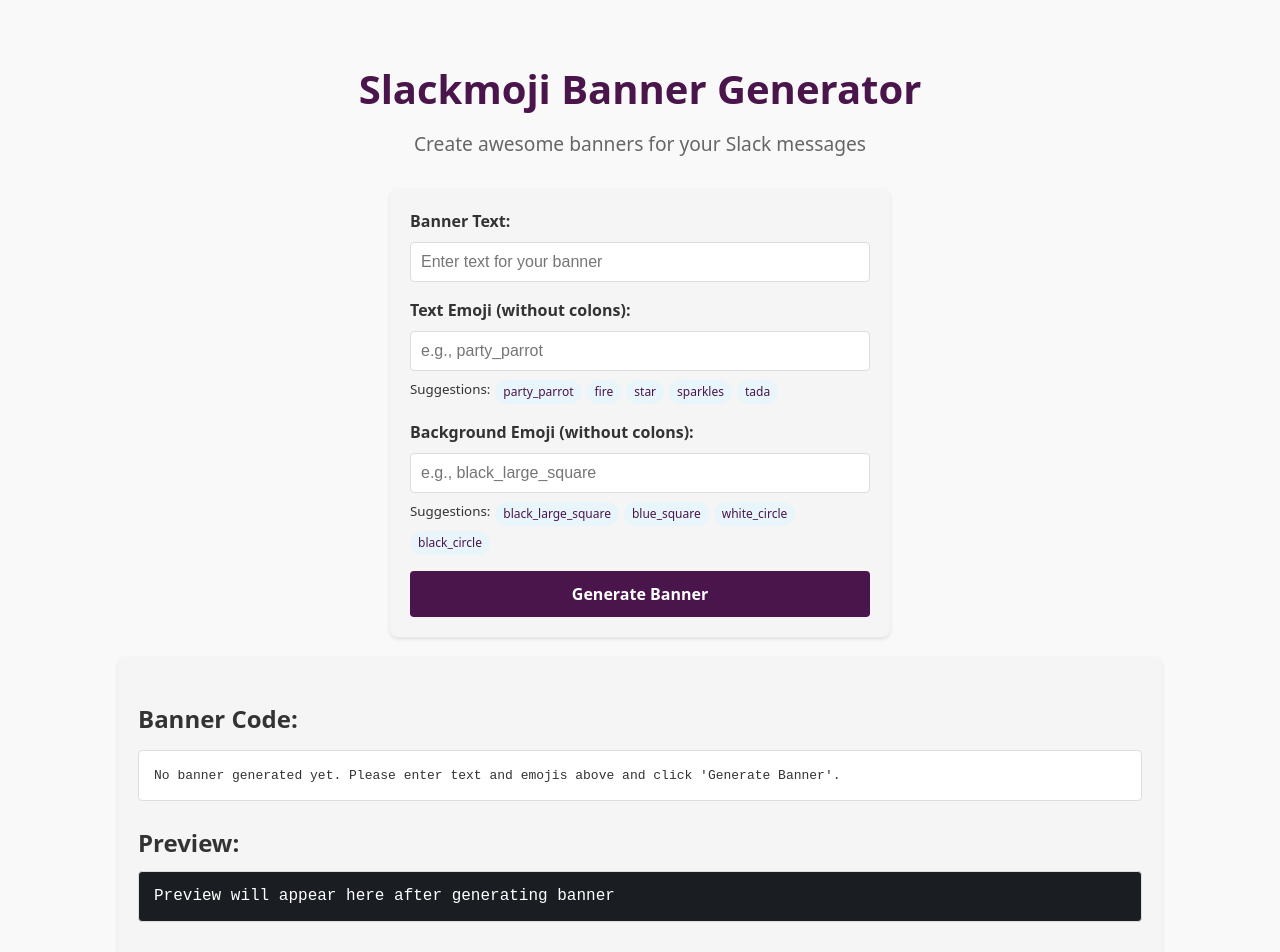
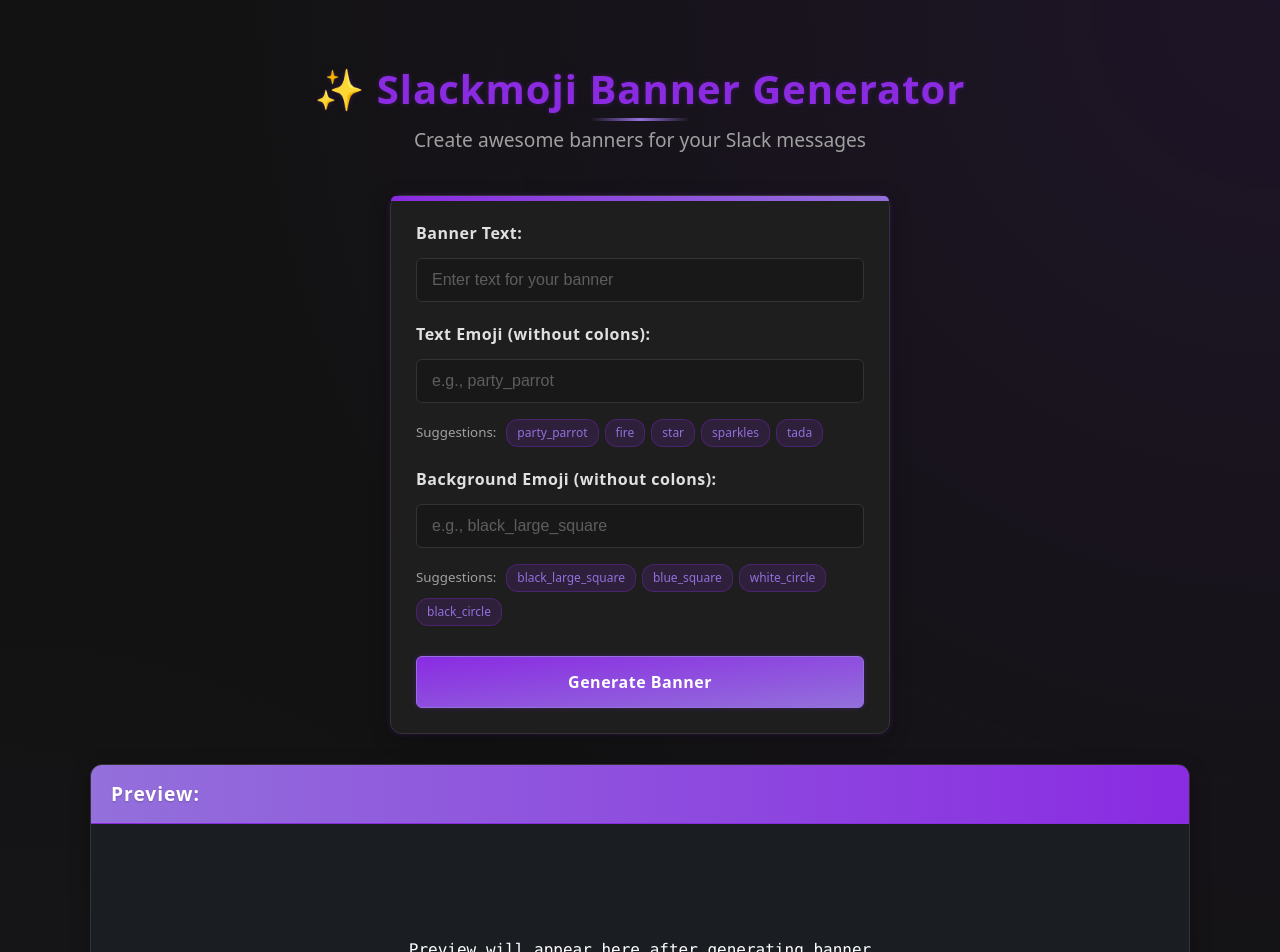
Before and after one commit to alexdobrenen/slack-banner-generator, a React (Vite) app: page / in a window 1280 px wide. Shown: the top 952 px of the page. Built offline with nearby package versions, Linux system fonts and the light colour scheme.

Commit message:
switched to dark mode and resized output sections

```diff
--- a/src/App.tsx
+++ b/src/App.tsx
@@ -12,17 +12,33 @@
 
 const Header = styled.header`
   text-align: center;
-  margin-bottom: 30px;
+  margin-bottom: 40px;
+  position: relative;
 `;
 
 const Title = styled.h1`
-  color: #4a154b;
-  margin-bottom: 10px;
+  color: var(--color-accent-primary);
+  margin-bottom: 15px;
+  text-shadow: var(--glow-small);
+  letter-spacing: 1px;
+  position: relative;
+
+  &::after {
+    content: '';
+    position: absolute;
+    bottom: -10px;
+    left: 50%;
+    transform: translateX(-50%);
+    width: 100px;
+    height: 3px;
+    background: linear-gradient(to right, transparent, var(--color-accent-secondary), transparent);
+  }
 `;
 
 const Subtitle = styled.p`
   font-size: 1.2rem;
-  color: #666;
+  color: var(--color-text-secondary);
+  margin-top: 15px;
 `;
 
 function App() {
@@ -95,7 +111,7 @@
   return (
     <AppContainer>
       <Header>
-        <Title>Slackmoji Banner Generator</Title>
+        <Title>✨ Slackmoji Banner Generator</Title>
         <Subtitle>Create awesome banners for your Slack messages</Subtitle>
       </Header>
 
--- a/src/components/BannerDisplay.tsx
+++ b/src/components/BannerDisplay.tsx
@@ -8,54 +8,76 @@
 }
 
 const DisplayContainer = styled.div`
-  margin: 20px auto;
-  padding: 20px;
-  background-color: #f5f5f5;
-  border-radius: 8px;
-  box-shadow: 0 2px 4px rgba(0, 0, 0, 0.1);
-  max-width: 90%;
+  margin: 30px auto;
+  padding: 0;
+  max-width: 1100px;
+  width: 98%;
+  display: flex;
+  flex-direction: column;
+  gap: 30px;
+  position: relative;
 `;
 
 const Section = styled.div`
-  margin-bottom: 20px;
+  position: relative;
+  background-color: var(--color-bg-secondary);
+  border-radius: 12px;
+  border: 1px solid var(--color-border);
+  box-shadow: 0 5px 20px rgba(0, 0, 0, 0.3);
+  overflow: hidden;
+  display: flex;
+  flex-direction: column;
+  height: 100%;
 `;
 
 const Heading = styled.h3`
-  margin-bottom: 10px;
-  font-weight: bold;
+  margin: 0;
+  padding: 15px 20px;
+  font-weight: 600;
+  font-size: 1.2rem;
+  color: white;
+  background: linear-gradient(to right, var(--color-accent-primary), var(--color-accent-secondary));
+  border-bottom: 1px solid var(--color-accent-primary);
+  letter-spacing: 1px;
+  text-shadow: 0 1px 2px rgba(0, 0, 0, 0.2);
 `;
 
 const BannerCode = styled.pre`
-  background-color: #ffffff;
-  padding: 15px;
-  border-radius: 4px;
+  flex: 1;
+  background-color: rgba(0, 0, 0, 0.2);
+  padding: 20px;
+  margin: 0;
   white-space: pre-wrap;
   word-break: break-word;
-  border: 1px solid #ddd;
-  font-family: monospace;
+  font-family: 'Fira Code', 'Consolas', monospace;
   overflow-x: auto;
+  color: var(--color-text-primary);
+  line-height: 1.5;
+  font-size: 14px;
+  border-radius: 0;
 `;
 
-const PreviewHeading = styled.h3`
-  margin-bottom: 10px;
-  font-weight: bold;
+const PreviewHeading = styled(Heading)`
+  background: linear-gradient(to right, var(--color-accent-secondary), var(--color-accent-primary));
 `;
 
 const PreviewContainer = styled.div`
+  flex: 1;
   background-color: #1a1d21; /* Slack dark mode color */
-  padding: 15px;
-  border-radius: 4px;
-  border: 1px solid #ddd;
+  padding: 30px 20px;
   overflow-x: auto;
+  display: flex;
+  align-items: center;
+  justify-content: center;
+  min-height: 250px; /* Ensure a good size for the preview */
 `;
 
 const PreviewText = styled.pre`
-  font-family: monospace;
+  font-family: 'Fira Code', 'Consolas', monospace;
   white-space: pre-wrap;
   margin: 0;
   font-size: 16px;
   line-height: 1.2;
-  letter-spacing: 0;
   color: white;
 
   /* Ensure lines maintain structure */
@@ -71,25 +93,23 @@
     display: inline-flex;
     justify-content: center;
     align-items: center;
-    font-size: 1.2em;
+    font-size: 1.4em;
     width: 1em;
     text-align: center;
+    filter: drop-shadow(0 0 2px rgba(255, 255, 255, 0.5));
   }
 `;
 
+const ButtonContainer = styled.div`
+  padding: 15px 20px;
+  border-top: 1px solid var(--color-border);
+  background-color: rgba(0, 0, 0, 0.1);
+  text-align: right;
+`;
+
 const Button = styled.button`
-  padding: 10px 20px;
-  background-color: #4a154b;
-  color: white;
-  border: none;
-  border-radius: 4px;
-  font-size: 16px;
-  font-weight: bold;
-  cursor: pointer;
-  transition: background-color 0.3s;
-
-  &:hover {
-    background-color: #611f69;
+  &:active {
+    transform: translateY(2px);
   }
 `;
 
@@ -135,12 +155,6 @@
   return (
     <DisplayContainer>
       <Section>
-        <Heading>Banner Code:</Heading>
-        <BannerCode>{displayBanner}</BannerCode>
-        {banner && <Button onClick={onCopyToClipboard}>Copy to Clipboard</Button>}
-      </Section>
-
-      <Section>
         <PreviewHeading>Preview:</PreviewHeading>
         <PreviewContainer>
           <PreviewText>
@@ -148,6 +162,16 @@
           </PreviewText>
         </PreviewContainer>
       </Section>
+
+      <Section>
+        <Heading>Banner Code:</Heading>
+        <BannerCode>{displayBanner}</BannerCode>
+        {banner && (
+          <ButtonContainer>
+            <Button onClick={onCopyToClipboard}>Copy to Clipboard</Button>
+          </ButtonContainer>
+        )}
+      </Section>
     </DisplayContainer>
   );
 };
--- a/src/components/BannerForm.tsx
+++ b/src/components/BannerForm.tsx
@@ -9,69 +9,99 @@
 const FormContainer = styled.form`
   display: flex;
   flex-direction: column;
-  gap: 16px;
+  gap: 20px;
   max-width: 500px;
-  margin: 0 auto;
-  padding: 20px;
-  background-color: #f5f5f5;
-  border-radius: 8px;
-  box-shadow: 0 2px 4px rgba(0, 0, 0, 0.1);
+  margin: 0 auto 30px;
+  padding: 25px;
+  background-color: var(--color-bg-secondary);
+  border-radius: 12px;
+  border: 1px solid var(--color-border);
+  box-shadow: 0 5px 20px rgba(0, 0, 0, 0.3), var(--glow-small);
+  position: relative;
+
+  &::before {
+    content: '';
+    position: absolute;
+    top: 0;
+    left: 0;
+    right: 0;
+    height: 5px;
+    background: linear-gradient(to right, var(--color-accent-primary), var(--color-accent-secondary));
+    border-radius: 12px 12px 0 0;
+  }
 `;
 
 const FormGroup = styled.div`
   display: flex;
   flex-direction: column;
-  gap: 4px;
+  gap: 8px;
 `;
 
 const Label = styled.label`
-  font-weight: bold;
+  font-weight: 600;
   margin-bottom: 5px;
+  color: var(--color-text-primary);
+  letter-spacing: 0.5px;
 `;
 
 const Input = styled.input`
-  padding: 10px;
-  border: 1px solid #ddd;
-  border-radius: 4px;
+  padding: 12px 15px;
+  background-color: rgba(0, 0, 0, 0.2);
+  border: 1px solid var(--color-border);
+  border-radius: 6px;
   font-size: 16px;
+  color: var(--color-text-primary);
+  transition: all 0.3s ease;
+
+  &:focus {
+    border-color: var(--color-accent-secondary);
+    box-shadow: var(--glow-small);
+    outline: none;
+  }
+
+  &::placeholder {
+    color: rgba(255, 255, 255, 0.3);
+  }
 `;
 
 const SuggestionWrapper = styled.div`
-  margin-top: 5px;
+  margin-top: 8px;
   display: flex;
   flex-wrap: wrap;
-  gap: 5px;
+  gap: 6px;
+  align-items: center;
+
+  small {
+    color: var(--color-text-secondary);
+    margin-right: 4px;
+  }
 `;
 
 const SuggestionTag = styled.span`
   display: inline-block;
-  background-color: #E8F5FA;
-  color: #4a154b;
-  padding: 3px 8px;
+  background-color: rgba(138, 43, 226, 0.15);
+  color: var(--color-accent-secondary);
+  padding: 4px 10px;
   border-radius: 12px;
   font-size: 12px;
+  font-weight: 500;
   cursor: pointer;
   user-select: none;
+  border: 1px solid rgba(138, 43, 226, 0.3);
+  transition: all 0.2s ease;
 
   &:hover {
-    background-color: #D1E8F5;
+    background-color: rgba(138, 43, 226, 0.25);
+    border-color: var(--color-accent-secondary);
+    box-shadow: var(--glow-small);
+    transform: translateY(-1px);
   }
 `;
 
 const Button = styled.button`
-  padding: 12px;
-  background-color: #4a154b;
-  color: white;
-  border: none;
-  border-radius: 4px;
+  padding: 14px;
+  margin-top: 10px;
   font-size: 16px;
-  font-weight: bold;
-  cursor: pointer;
-  transition: background-color 0.3s;
-
-  &:hover {
-    background-color: #611f69;
-  }
 `;
 
 const BannerForm: React.FC<BannerFormProps> = ({ onGenerate }) => {
--- a/src/index.css
+++ b/src/index.css
@@ -1,9 +1,24 @@
 :root {
+  /* Dark mode colors with purple accent */
+  --color-bg-primary: #121212;
+  --color-bg-secondary: #1e1e1e;
+  --color-text-primary: #e0e0e0;
+  --color-text-secondary: #a0a0a0;
+  --color-accent-primary: #8a2be2; /* BlueViolet */
+  --color-accent-secondary: #9370db; /* Medium Purple */
+  --color-accent-hover: #b19cd9; /* Light medium purple */
+  --color-border: #333333;
+
+  /* Glow effects */
+  --glow-small: 0 0 5px rgba(138, 43, 226, 0.3);
+  --glow-medium: 0 0 15px rgba(138, 43, 226, 0.4);
+  --glow-large: 0 0 25px rgba(138, 43, 226, 0.5);
+
   font-family: system-ui, Avenir, Helvetica, Arial, sans-serif;
   line-height: 1.5;
   font-weight: 400;
-  color: #333333;
-  background-color: #f9f9f9;
+  color: var(--color-text-primary);
+  background-color: var(--color-bg-primary);
   font-synthesis: none;
   text-rendering: optimizeLegibility;
   -webkit-font-smoothing: antialiased;
@@ -12,13 +27,44 @@
 
 * {
   box-sizing: border-box;
+  transition: background-color 0.3s, color 0.3s, border-color 0.3s, box-shadow 0.3s;
 }
 
 body {
   margin: 0;
   padding: 0;
   min-height: 100vh;
-  background-color: #f9f9f9;
+  background-color: var(--color-bg-primary);
+  background-image:
+    radial-gradient(circle at top right, rgba(138, 43, 226, 0.1), transparent 60%),
+    radial-gradient(circle at bottom left, rgba(147, 112, 219, 0.05), transparent 40%);
+  position: relative;
+  overflow-x: hidden;
+}
+
+body::before {
+  content: '';
+  position: fixed;
+  top: -50vh;
+  right: -50vh;
+  width: 100vh;
+  height: 100vh;
+  border-radius: 50%;
+  background: linear-gradient(rgba(138, 43, 226, 0.03), rgba(138, 43, 226, 0.01));
+  z-index: -1;
+  filter: blur(40px);
+  animation: pulse 15s infinite alternate;
+}
+
+@keyframes pulse {
+  0% {
+    opacity: 0.5;
+    transform: scale(1);
+  }
+  100% {
+    opacity: 0.8;
+    transform: scale(1.2);
+  }
 }
 
 h1 {
@@ -35,25 +81,35 @@
 }
 
 button {
-  border-radius: 4px;
-  border: none;
+  border-radius: 6px;
+  border: 1px solid var(--color-accent-secondary);
   padding: 10px 20px;
   font-size: 1rem;
-  font-weight: 500;
+  font-weight: 600;
   font-family: inherit;
-  background-color: #4a154b;
+  background-color: var(--color-accent-primary);
+  background-image: linear-gradient(to bottom right, var(--color-accent-primary), var(--color-accent-secondary));
   color: white;
   cursor: pointer;
-  transition: background-color 0.3s;
+  box-shadow: var(--glow-small);
+  transition: all 0.3s ease;
+  letter-spacing: 0.5px;
 }
 
 button:hover {
-  background-color: #611f69;
+  background-image: linear-gradient(to bottom right, var(--color-accent-secondary), var(--color-accent-primary));
+  box-shadow: var(--glow-medium);
+  transform: translateY(-1px);
+}
+
+button:active {
+  transform: translateY(1px);
 }
 
 button:focus,
 button:focus-visible {
-  outline: 3px solid #ddd;
+  outline: 2px solid var(--color-accent-hover);
+  outline-offset: 2px;
 }
 
 #root {
```
